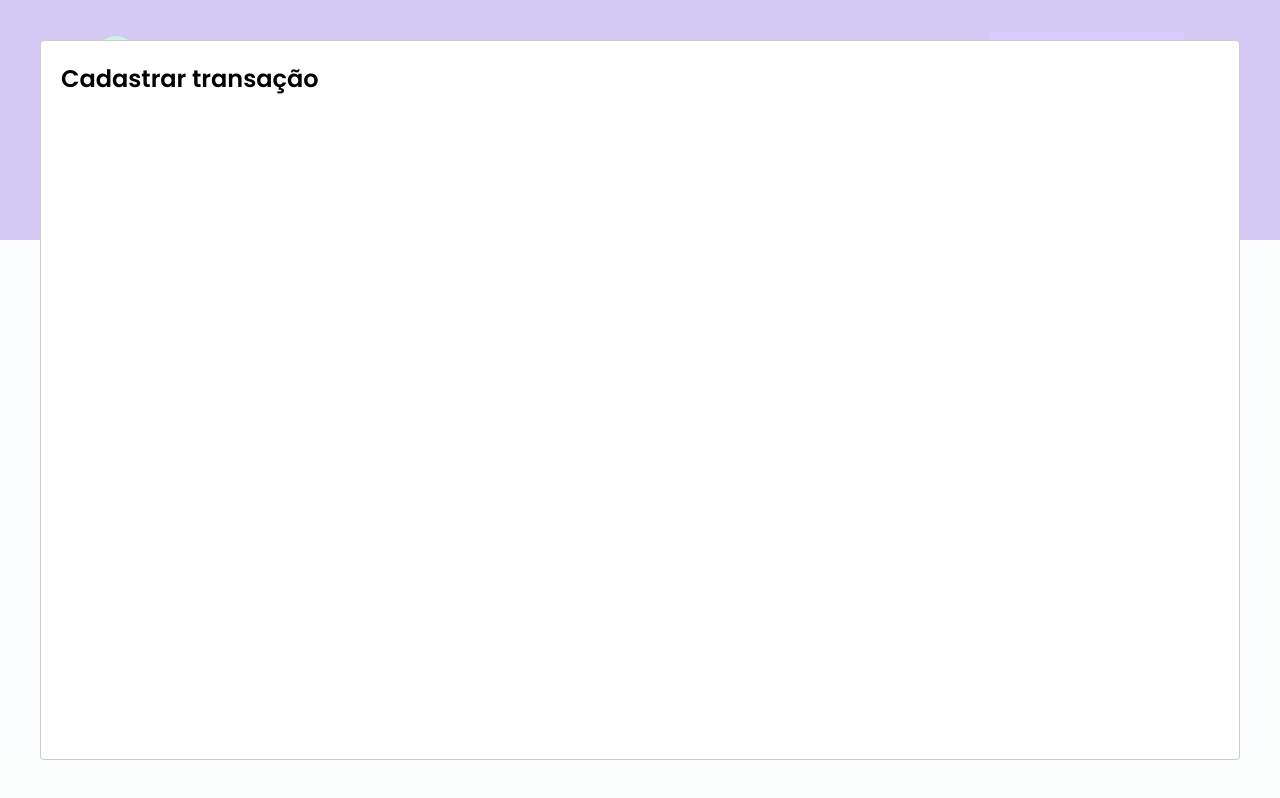
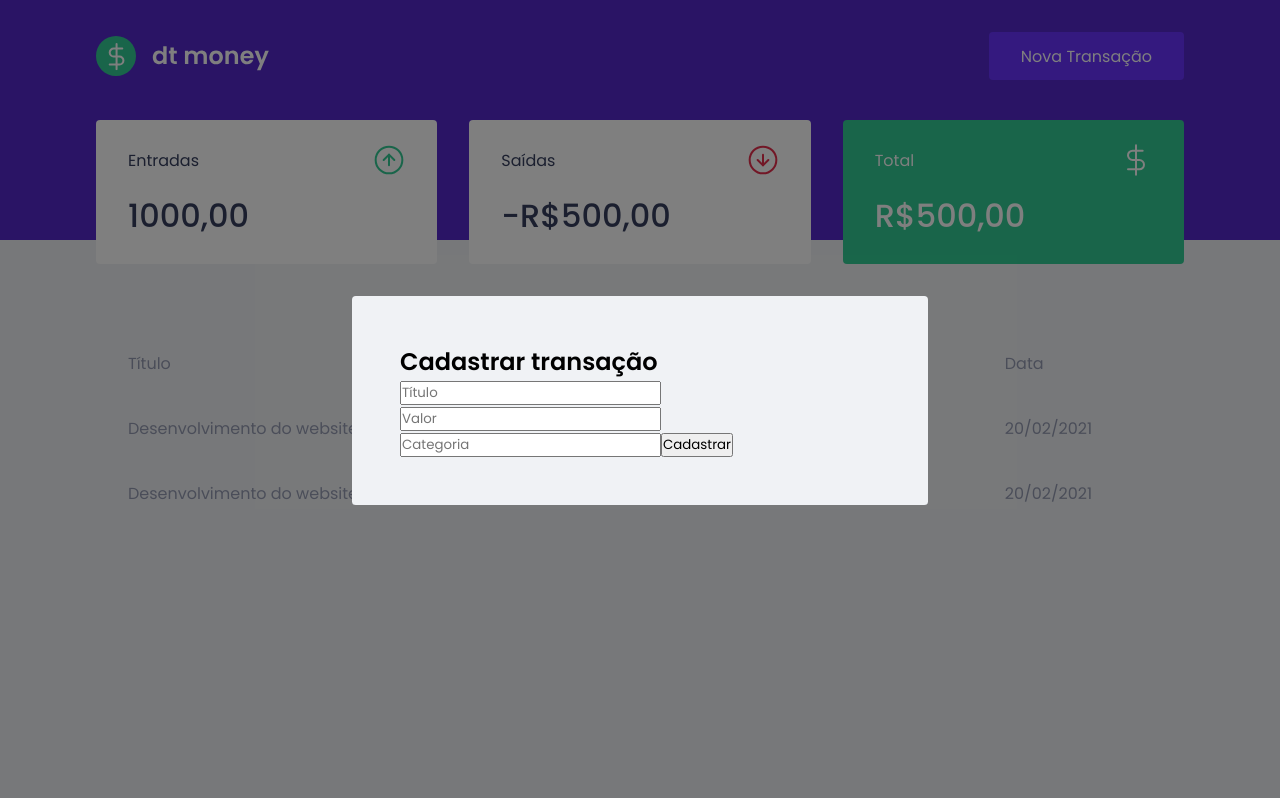
Before and after one commit to MauroBraga/dt-money, a React (Create React App) app: page / in a window 1280 px wide. Both pictures are taken after a click on the button "Nova Transação". Built offline with nearby package versions, Linux system fonts and the light colour scheme; no server answers; what miragejs would draw is missing.

Commit message:
Estrutura do formulário

```diff
--- a/src/components/NewTransactionModal/index.tsx
+++ b/src/components/NewTransactionModal/index.tsx
@@ -12,13 +12,22 @@
 
 export function NewTransactionModal({isOpen,  onRequestClose}: NewTransactionModalProps) {
   return (
-      <Container>
-        <Modal
-        isOpen={isOpen}
-        onRequestClose={onRequestClose}>
-            <h2>Cadastrar transação</h2>
+      <Modal
+      isOpen={isOpen}
+      onRequestClose={onRequestClose}
+      overlayClassName="react-modal-overlay"
+      className="react-modal-content"
+      >
+            <Container>
+                <h2>Cadastrar transação</h2>
+                <input type="text" placeholder='Título' />
+                <input type="number" placeholder='Valor' />
+                <input placeholder='Categoria' />
+                <button type="submit">
+                    Cadastrar
+                </button>
+            </Container>
         </Modal>
 
-      </Container>
   );
 }
--- a/src/components/NewTransactionModal/styles.ts
+++ b/src/components/NewTransactionModal/styles.ts
@@ -1,3 +1,3 @@
 import styled from 'styled-components';
 
-export const Container = styled.div``;
+export const Container = styled.form``;
--- a/src/styles/global.ts
+++ b/src/styles/global.ts
@@ -3,7 +3,7 @@
 export const  GlobalStyle = createGlobalStyle`
 
     :root {
-        --background: #f0f2f5;
+        --background:#f0f2f5;
         --red: #E52E4D;
         --green:#33CC95;
         --blue: #5429CC;
@@ -54,4 +54,27 @@
         cursor: not-allowed;
     }
 
+    .react-modal-overlay {
+        background: rgba(0, 0, 0, 0.5);
+
+        position: fixed;
+        top: 0;
+        bottom: 0;
+        right: 0;
+        left: 0;
+
+        display: flex;
+        align-items: center;
+        justify-content: center;
+    }
+
+    .react-modal-content {
+        width: 100%;
+        max-width: 576px;
+        background: #f0f2f5;
+        padding: 3rem;
+        position: relative;
+        border-radius: 0.24rem;
+    }
+
 `
```
